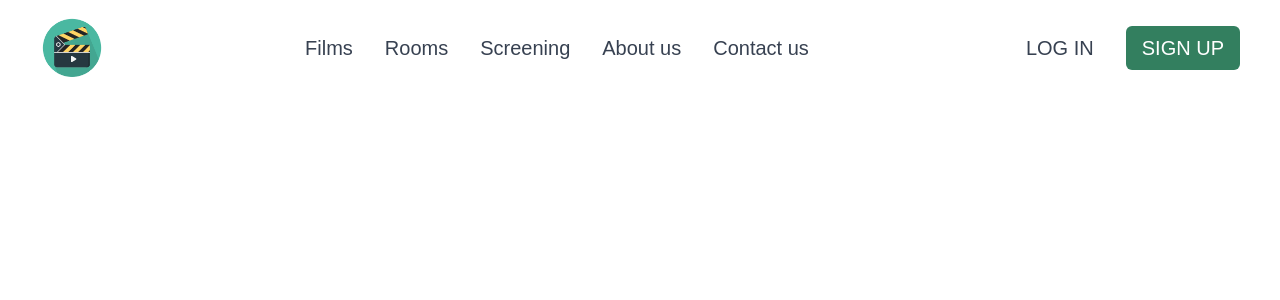
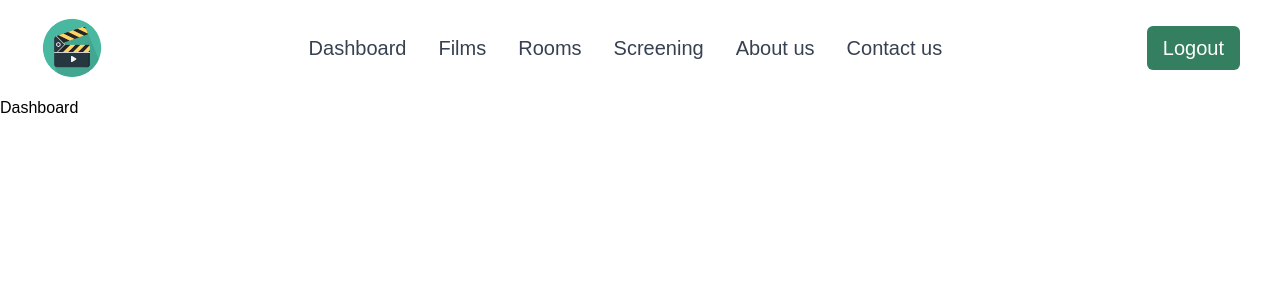
Before and after one commit to ahmed-hounati/cineManager-front, a React (Vite) app: page /dashboard in a window 1280 px wide. Shown: the top 300 px of the page. Built offline with nearby package versions, Linux system fonts and the light colour scheme; sample sign-in values are in the browser's storage; a web font is replaced by a local one.

Commit message:
Feat: fetch the login function
Description: fetch the login function from our api with axios

```diff
--- a/src/App.jsx
+++ b/src/App.jsx
@@ -1,5 +1,12 @@
-import { BrowserRouter as Router, Routes, Route, useLocation } from "react-router-dom";
-import Navbare from "./components/Navbar";
+import {
+  BrowserRouter as Router,
+  Routes,
+  Route,
+  useLocation,
+  Navigate,
+} from "react-router-dom";
+import { useState, useEffect } from "react";
+import Navbar from "./components/Navbar";
 import Films from "./components/pages/Films";
 import Rooms from "./components/pages/Rooms";
 import Screening from "./components/pages/Screening";
@@ -8,25 +15,96 @@ import Home from "./components/pages/Home";
 import Login from "./components/pages/Login";
 import Signup from "./components/pages/Signup";
 import Contact from "./components/pages/Contact";
+import AuthService from "./services/auth.service";
+import Dashboard from "./components/pages/Dashboard";
 
 function App() {
   const location = useLocation();
+  const [currentUser, setCurrentUser] = useState(undefined);
+
+  useEffect(() => {
+    const user = AuthService.getCurrentUser();
+    if (user) {
+      setCurrentUser(user);
+    }
+  }, []);
 
   // Hide navbar on login and signup pages
-  const hideNavbar = location.pathname === "/login" || location.pathname === "/signup";
+  const hideNavbar =
+    location.pathname === "/login" || location.pathname === "/signup";
+
+  // Protected Route Component
+  const PrivateRoute = ({ children }) => {
+    return currentUser ? children : <Navigate to="/login" />;
+  };
+
+  // Guest Route Component to prevent authenticated users from accessing login/signup
+  const GuestRoute = ({ children }) => {
+    return currentUser ? <Navigate to="/dashboard" /> : children;
+  };
 
   return (
     <>
-      {!hideNavbar && <Navbare />}
+      {!hideNavbar && (
+        <Navbar currentUser={currentUser} setCurrentUser={setCurrentUser} />
+      )}
       <Routes>
-        <Route path="/" element={<Home />} />
-        <Route path="/films" element={<Films />} />
-        <Route path="/rooms" element={<Rooms />} />
-        <Route path="/screening" element={<Screening />} />
+        {/* Public Routes */}
+        <Route path="/home" element={<Home />} />
         <Route path="/about" element={<About />} />
         <Route path="/contact" element={<Contact />} />
-        <Route path="/login" element={<Login />} />
-        <Route path="/signup" element={<Signup />} />
+
+        {/* Guest-Only Routes */}
+        <Route
+          path="/login"
+          element={
+            <GuestRoute>
+              <Login setCurrentUser={setCurrentUser} />
+            </GuestRoute>
+          }
+        />
+        <Route
+          path="/signup"
+          element={
+            <GuestRoute>
+              <Signup setCurrentUser={setCurrentUser} />
+            </GuestRoute>
+          }
+        />
+
+        {/* Private Routes - Only accessible when logged in */}
+        <Route
+          path="/dashboard"
+          element={
+            <PrivateRoute>
+              <Dashboard />
+            </PrivateRoute>
+          }
+        />
+        <Route
+          path="/films"
+          element={
+            <PrivateRoute>
+              <Films />
+            </PrivateRoute>
+          }
+        />
+        <Route
+          path="/rooms"
+          element={
+            <PrivateRoute>
+              <Rooms />
+            </PrivateRoute>
+          }
+        />
+        <Route
+          path="/screening"
+          element={
+            <PrivateRoute>
+              <Screening />
+            </PrivateRoute>
+          }
+        />
       </Routes>
     </>
   );
--- a/src/components/Navbar.jsx
+++ b/src/components/Navbar.jsx
@@ -1,11 +1,18 @@
 import React, { useState } from "react";
-import { Link } from "react-router-dom";
+import { Link, useNavigate } from "react-router-dom";
+import AuthService from "../services/auth.service";
+import { input } from "@material-tailwind/react";
 
-export default function Navbare() {
+export default function Navbar({ currentUser, setCurrentUser }) {
   const [isOpen, setIsOpen] = useState(false);
+  const navigate = useNavigate();
 
   const toggleMenu = () => {
     setIsOpen(!isOpen);
+  };
+
+  const logout = () => {
+    AuthService.logout().then(setCurrentUser(undefined), navigate("/login"));
   };
 
   return (
@@ -43,6 +50,16 @@ export default function Navbare() {
 
         {/* Links (Hidden on mobile) */}
         <div className="hidden md:flex space-x-8">
+          {currentUser ? (
+            <Link
+              to="/dashboard"
+              className="text-gray-700 text-xl hover:text-[#337F5F]"
+            >
+              Dashboard
+            </Link>
+          ) : (
+            <input type="hidden" />
+          )}
           <Link
             to="/films"
             className="text-gray-700 text-xl hover:text-[#337F5F]"
@@ -76,6 +93,7 @@ export default function Navbare() {
         </div>
 
         {/* Buttons (Hidden on mobile) */}
+        {!currentUser ? (
           <div className="hidden md:flex space-x-4">
             <Link
               to="/login"
@@ -90,6 +108,16 @@ export default function Navbare() {
               SIGN UP
             </Link>
           </div>
+        ) : (
+          <div className="hidden md:flex space-x-4">
+            <Link
+              onClick={logout}
+              className="bg-[#337F5F] text-xl text-white px-4 py-2 rounded-md"
+            >
+              Logout
+            </Link>
+          </div>
+        )}
       </div>
 
       {/* Mobile Menu (Visible on mobile) */}
@@ -130,6 +158,8 @@ export default function Navbare() {
           >
             Contact Us
           </Link>
+          {!currentUser ? (
+            <>
               <Link
                 to="/login"
                 className="text-gray-700 text-lg hover:text-gray-900"
@@ -144,6 +174,15 @@ export default function Navbare() {
               >
                 SIGN UP
               </Link>
+            </>
+          ) : (
+            <Link
+              className="bg-[#337F5F] text-lg text-white px-4 py-2 rounded-md"
+              onClick={logout}
+            >
+              Logout
+            </Link>
+          )}
         </div>
       )}
     </nav>
--- /dev/null
+++ b/src/components/pages/Dashboard.jsx
@@ -0,0 +1,5 @@
+import React from "react";
+
+export default function Dashboard() {
+  return <div>Dashboard</div>;
+}
--- a/src/components/pages/Login.jsx
+++ b/src/components/pages/Login.jsx
@@ -15,11 +15,12 @@ export default function Login() {
     setMessage("");
     setLoading(true);
 
-    AuthService.login(email, password).then(
-      () => {
-        navigate("/dashboard");
-      },
-      (error) => {
+    AuthService.login(email, password)
+      .then(() => {
+        navigate("/dashboard"); // Redirect to dashboard after successful login
+        window.location.reload(); // Reload the page to update UI based on logged-in state
+      })
+      .catch((error) => {
         const resMessage =
           (error.response &&
             error.response.data &&
@@ -27,11 +28,11 @@ export default function Login() {
           error.message ||
           error.toString();
 
+        setError(resMessage);
         setLoading(false);
-        setMessage(resMessage);
-      }
-    );
+      });
   };
+
   return (
     <div className="min-h-screen flex flex-col md:flex-row items-center">
       {/* Left side: Form */}
--- a/src/services/auth.service.js
+++ b/src/services/auth.service.js
@@ -19,20 +19,26 @@ const login = async (email, password) => {
     if (response.data) {
         localStorage.setItem("token", JSON.stringify(response.data.token));
         localStorage.setItem("user", JSON.stringify(response.data.User));
-        console.log(response.data);
     }
     return response.data;
 };
 
 const logout = async () => {
-    localStorage.removeItem("User");
+    let token = JSON.parse(localStorage.getItem("token"));
+
+    const response = await axios.post(API_URL + "logout", {}, {
+        headers: {
+            Authorization: `bearer ${token}`,
+        }
+    });
+    localStorage.removeItem("user");
     localStorage.removeItem("token");
-    const response = await axios.post(API_URL + "logout");
+    console.log(response.data);
     return response.data;
 };
 
 const getCurrentUser = () => {
-    return JSON.parse(localStorage.getItem("token"));
+    return JSON.parse(localStorage.getItem("user"));
 };
 
 const AuthService = {
```
Lines whose indentation alone changed are shown as unchanged.
